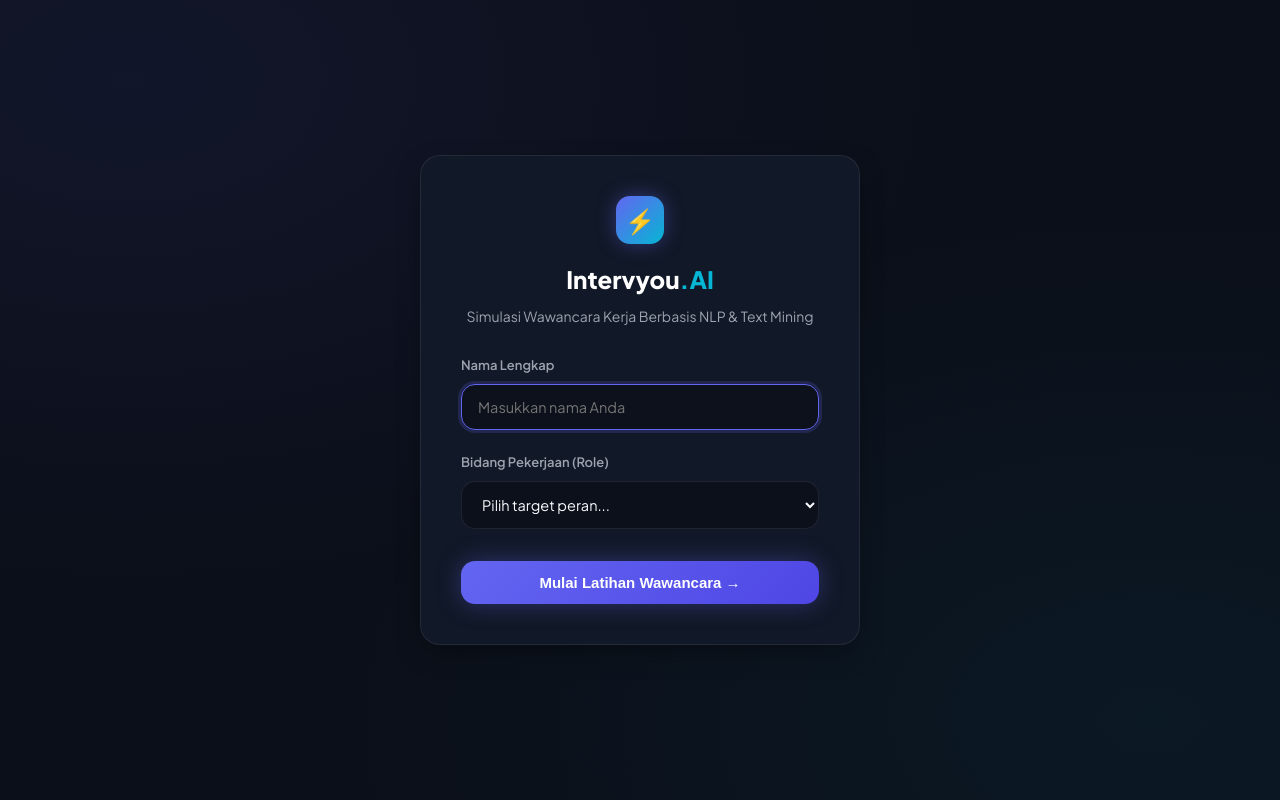
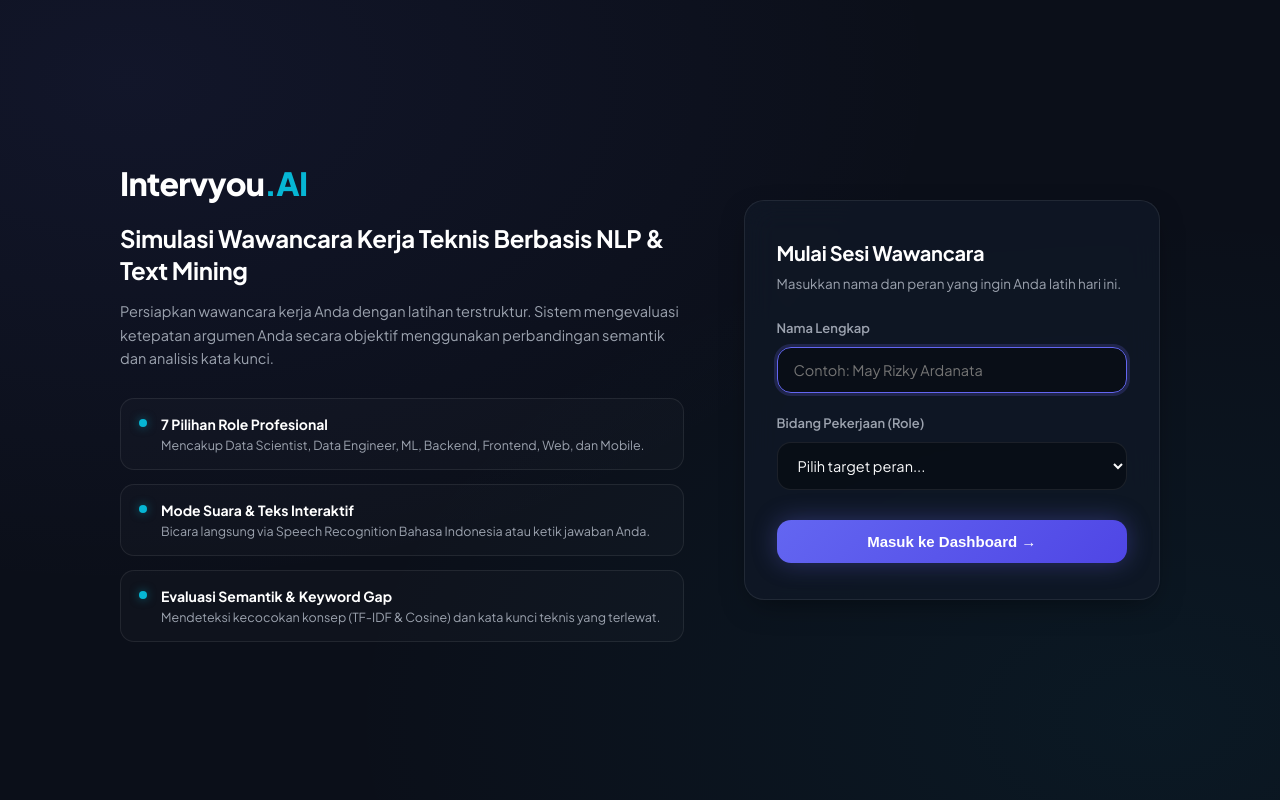
Before and after one commit to ardanrizky/Intervyou.AI, a Flask app: page /login in a window 1280 px wide. Run offline with Flask 3, Linux system fonts and the light colour scheme.

Commit message:
style: remove emojis, improve split layout and laptop screen scaling

```diff
--- a/static/css/style.css
+++ b/static/css/style.css
@@ -73,31 +73,13 @@
 .brand {
   display: flex;
   align-items: center;
-  gap: 12px;
   text-decoration: none;
   margin-bottom: 36px;
-  padding: 0 6px;
-}
-
-.brand-icon {
-  width: 40px;
-  height: 40px;
-  border-radius: var(--radius-md);
-  background: linear-gradient(135deg, var(--primary), var(--accent-cyan));
-  display: flex;
-  align-items: center;
-  justify-content: center;
-  font-size: 20px;
-  box-shadow: 0 0 20px rgba(99, 102, 241, 0.4);
-}
-
-.brand-text {
-  display: flex;
-  flex-direction: column;
+  padding: 0 4px;
 }
 
 .brand-title {
-  font-size: 19px;
+  font-size: 22px;
   font-weight: 800;
   letter-spacing: -0.5px;
   color: #ffffff;
@@ -694,27 +671,126 @@
   cursor: not-allowed;
 }
 
-/* Auth Card (Login) */
+/* Auth Split Layout (Login / Intro) */
 .auth-wrapper {
   display: flex;
   align-items: center;
   justify-content: center;
   min-height: 100vh;
-  padding: 24px;
+  padding: 40px 28px;
+}
+
+.auth-container-split {
+  display: grid;
+  grid-template-columns: 1.15fr 0.85fr;
+  gap: 60px;
+  max-width: 1040px;
+  width: 100%;
+  align-items: center;
+}
+
+.auth-intro {
+  display: flex;
+  flex-direction: column;
+}
+
+.auth-brand {
+  font-size: 32px;
+  font-weight: 800;
+  letter-spacing: -0.8px;
+  color: #ffffff;
+  margin-bottom: 12px;
+}
+
+.auth-brand span {
+  color: var(--accent-cyan);
+}
+
+.auth-headline {
+  font-size: 24px;
+  font-weight: 700;
+  color: #ffffff;
+  line-height: 1.35;
+  margin-bottom: 14px;
+  letter-spacing: -0.3px;
+}
+
+.auth-desc {
+  font-size: 14.5px;
+  color: var(--text-muted);
+  line-height: 1.6;
+  margin-bottom: 28px;
+}
+
+.auth-features {
+  display: flex;
+  flex-direction: column;
+  gap: 14px;
+}
+
+.auth-feature-item {
+  display: flex;
+  align-items: flex-start;
+  gap: 14px;
+  padding: 14px 18px;
+  background: rgba(255, 255, 255, 0.02);
+  border: 1px solid var(--border-color);
+  border-radius: var(--radius-md);
+  transition: var(--transition);
+}
+
+.auth-feature-item:hover {
+  background: rgba(255, 255, 255, 0.04);
+  border-color: rgba(255, 255, 255, 0.12);
+}
+
+.feature-dot {
+  width: 8px;
+  height: 8px;
+  border-radius: 50%;
+  background: var(--accent-cyan);
+  margin-top: 6px;
+  flex-shrink: 0;
+  box-shadow: 0 0 10px rgba(6, 182, 212, 0.5);
+}
+
+.feature-title {
+  font-size: 14px;
+  font-weight: 700;
+  color: #ffffff;
+}
+
+.feature-desc {
+  font-size: 12.5px;
+  color: var(--text-muted);
+  margin-top: 2px;
+  line-height: 1.4;
 }
 
 .auth-card {
   width: 100%;
-  max-width: 440px;
-  padding: 40px;
-  background: var(--bg-secondary);
-  border: 1px solid var(--border-color);
-  border-radius: var(--radius-lg);
-  box-shadow: var(--shadow-md);
+  padding: 36px 32px;
+}
+
+.auth-card-header {
+  margin-bottom: 24px;
+}
+
+.auth-card-title {
+  font-size: 20px;
+  font-weight: 700;
+  color: #ffffff;
+  letter-spacing: -0.3px;
+}
+
+.auth-card-subtitle {
+  font-size: 13.5px;
+  color: var(--text-muted);
+  margin-top: 4px;
 }
 
 .form-group {
-  margin-bottom: 22px;
+  margin-bottom: 20px;
   display: flex;
   flex-direction: column;
   gap: 8px;
@@ -728,7 +804,7 @@
 
 .form-input, .form-select {
   width: 100%;
-  background: rgba(0, 0, 0, 0.3);
+  background: rgba(0, 0, 0, 0.35);
   border: 1px solid var(--border-color);
   border-radius: var(--radius-md);
   padding: 13px 16px;
--- a/templates/base.html
+++ b/templates/base.html
@@ -12,29 +12,22 @@
   <div class="app-container">
     <aside class="sidebar">
       <a href="{{ url_for('dashboard') }}" class="brand">
-        <div class="brand-icon">⚡</div>
-        <div class="brand-text">
-          <span class="brand-title">Intervyou<span>.AI</span></span>
-          <span class="brand-badge">Teknikal & NLP</span>
-        </div>
+        <span class="brand-title">Intervyou<span>.AI</span></span>
       </a>
 
       <ul class="nav-links">
         <li class="nav-item {% if request.path == url_for('dashboard') %}active{% endif %}">
           <a href="{{ url_for('dashboard') }}">
-            <span class="nav-icon">📊</span>
             <span>Dashboard</span>
           </a>
         </li>
         <li class="nav-item {% if request.path == url_for('interview') %}active{% endif %}">
           <a href="{{ url_for('interview') }}">
-            <span class="nav-icon">🎙️</span>
             <span>Mulai Wawancara</span>
           </a>
         </li>
         <li class="nav-item {% if request.path == url_for('history') %}active{% endif %}">
           <a href="{{ url_for('history') }}">
-            <span class="nav-icon">📜</span>
             <span>Riwayat Simulasi</span>
           </a>
         </li>
--- a/templates/history.html
+++ b/templates/history.html
@@ -8,7 +8,7 @@
   </div>
   <div>
     <a href="{{ url_for('history_export') }}" class="btn-primary" style="background: linear-gradient(135deg, #059669, #10b981);">
-      <span>📥</span> Ekspor Excel (.xlsx)
+      Ekspor Excel (.xlsx)
     </a>
   </div>
 </header>
--- a/templates/login.html
+++ b/templates/login.html
@@ -2,11 +2,47 @@
 
 {% block auth_content %}
 <div class="auth-wrapper">
-  <div class="auth-card">
-    <div style="text-align: center; margin-bottom: 28px;">
-      <div class="brand-icon" style="margin: 0 auto 16px auto; width: 48px; height: 48px; font-size: 24px;">⚡</div>
-      <h1 style="font-size: 24px; font-weight: 800; color: #ffffff;">Intervyou<span style="color: var(--accent-cyan);">.AI</span></h1>
-      <p style="color: var(--text-muted); font-size: 14px; margin-top: 6px;">Simulasi Wawancara Kerja Berbasis NLP & Text Mining</p>
+  <div class="auth-container-split">
+    <!-- Kolom Kiri: Pengenalan & Fitur -->
+    <div class="auth-intro">
+      <h1 class="auth-brand">Intervyou<span>.AI</span></h1>
+      <h2 class="auth-headline">Simulasi Wawancara Kerja Teknis Berbasis NLP & Text Mining</h2>
+      <p class="auth-desc">
+        Persiapkan wawancara kerja Anda dengan latihan terstruktur. Sistem mengevaluasi ketepatan argumen Anda secara objektif menggunakan perbandingan semantik dan analisis kata kunci.
+      </p>
+
+      <div class="auth-features">
+        <div class="auth-feature-item">
+          <div class="feature-dot"></div>
+          <div>
+            <div class="feature-title">7 Pilihan Role Profesional</div>
+            <div class="feature-desc">Mencakup Data Scientist, Data Engineer, ML, Backend, Frontend, Web, dan Mobile.</div>
+          </div>
+        </div>
+
+        <div class="auth-feature-item">
+          <div class="feature-dot"></div>
+          <div>
+            <div class="feature-title">Mode Suara & Teks Interaktif</div>
+            <div class="feature-desc">Bicara langsung via Speech Recognition Bahasa Indonesia atau ketik jawaban Anda.</div>
+          </div>
+        </div>
+
+        <div class="auth-feature-item">
+          <div class="feature-dot"></div>
+          <div>
+            <div class="feature-title">Evaluasi Semantik & Keyword Gap</div>
+            <div class="feature-desc">Mendeteksi kecocokan konsep (TF-IDF & Cosine) dan kata kunci teknis yang terlewat.</div>
+          </div>
+        </div>
+      </div>
+    </div>
+
+    <!-- Kolom Kanan: Form Input Data Diri -->
+    <div class="auth-card glass-card">
+      <div class="auth-card-header">
+        <h3 class="auth-card-title">Mulai Sesi Wawancara</h3>
+        <p class="auth-card-subtitle">Masukkan nama dan peran yang ingin Anda latih hari ini.</p>
       </div>
 
       {% if error %}
@@ -18,7 +54,7 @@
       <form method="POST" action="{{ url_for('login') }}">
         <div class="form-group">
           <label class="form-label" for="name">Nama Lengkap</label>
-        <input type="text" id="name" name="name" class="form-input" placeholder="Masukkan nama Anda" required autofocus>
+          <input type="text" id="name" name="name" class="form-input" placeholder="Contoh: May Rizky Ardanata" required autofocus>
         </div>
 
         <div class="form-group">
@@ -32,9 +68,10 @@
         </div>
 
         <button type="submit" class="btn-primary" style="width: 100%; justify-content: center; margin-top: 10px;">
-        Mulai Latihan Wawancara →
+          Masuk ke Dashboard →
         </button>
       </form>
     </div>
   </div>
+</div>
 {% endblock %}
```
Also changed, not shown: other parts of static/css/style.css (+35 -22 lines), templates/dashboard.html (+19 -19 lines), templates/interview.html (+6 -7 lines). Lines whose indentation alone changed are shown as unchanged.
